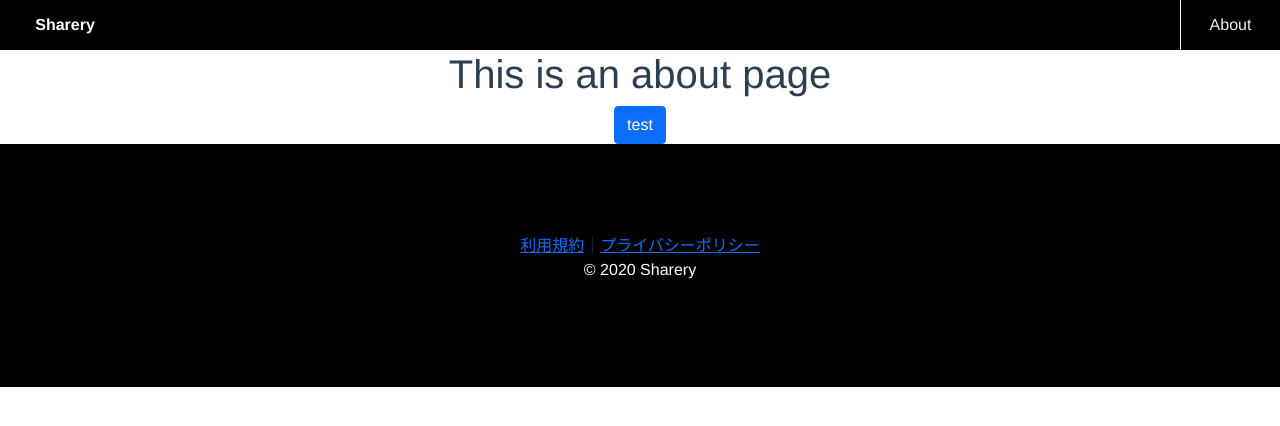
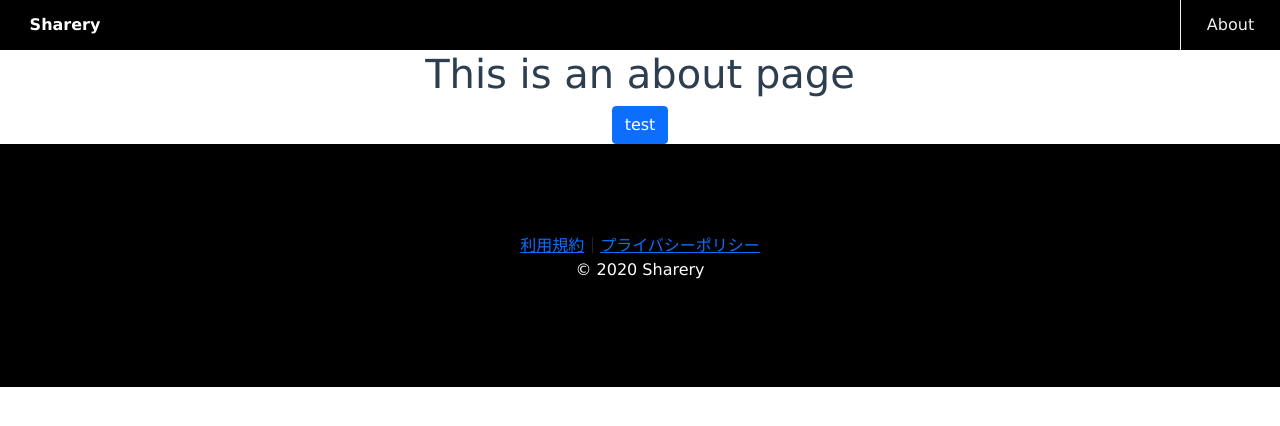
Before and after one commit to tomotakashimizu/sharery-website-vue, a Vue app: page /about in a window 1280 px wide. Shown: the top 426 px of the page. Built offline with nearby package versions, Linux system fonts and the light colour scheme.

Commit message:
[update]: フォントの変更

```diff
--- a/src/App.vue
+++ b/src/App.vue
@@ -21,7 +21,9 @@ export default {
 
 <style>
 #app {
-  font-family: Avenir, Helvetica, Arial, sans-serif;
+  font-family: YuGothic, "ヒラギノ角ゴ ProN W3", "Lucida Grande",
+    "Hiragino Kaku Gothic ProN", "メイリオ", Meiryo, Verdana, "ＭＳ Ｐゴシック",
+    sans-serif;
   -webkit-font-smoothing: antialiased;
   -moz-osx-font-smoothing: grayscale;
   text-align: center;
```
